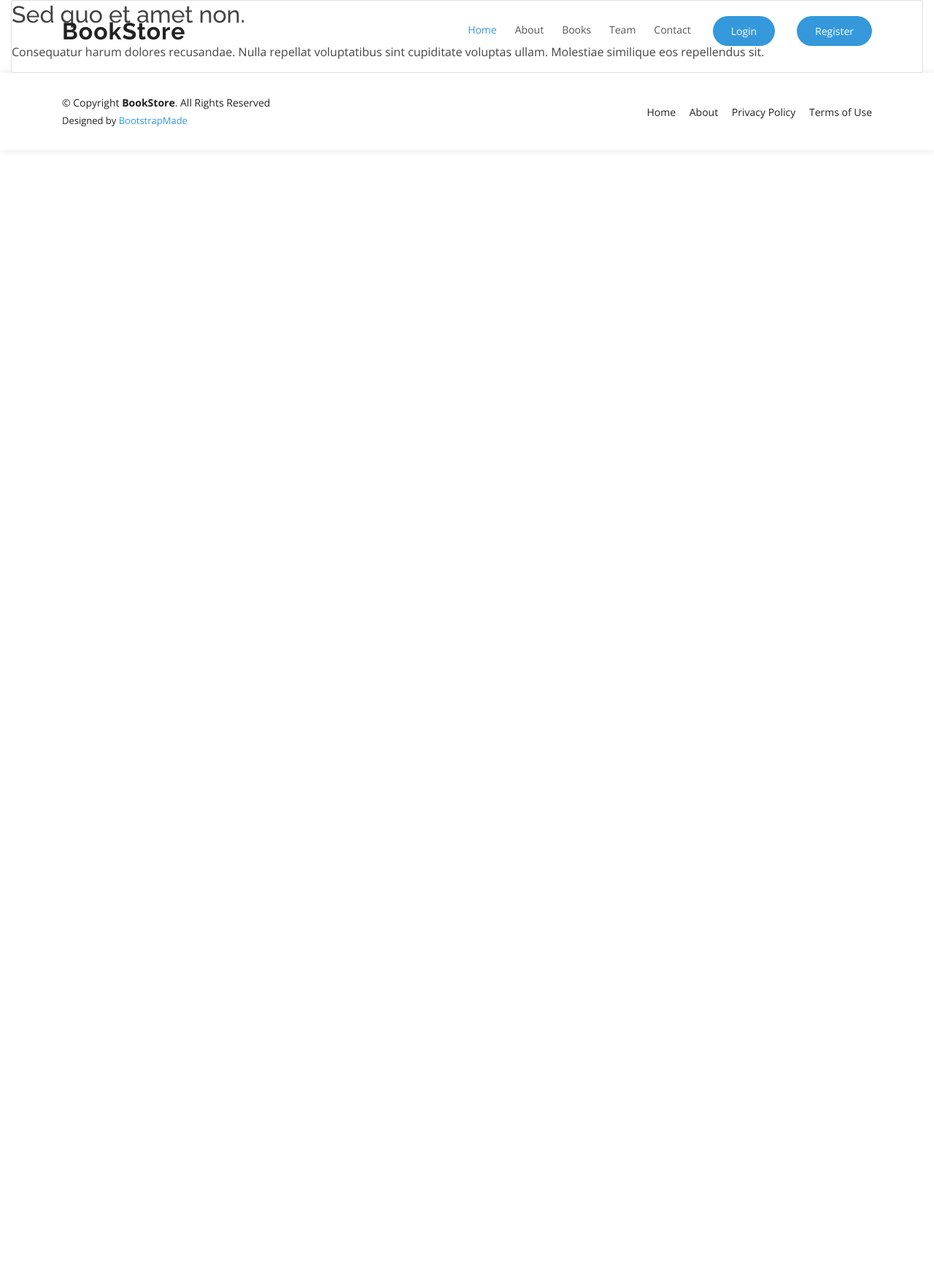
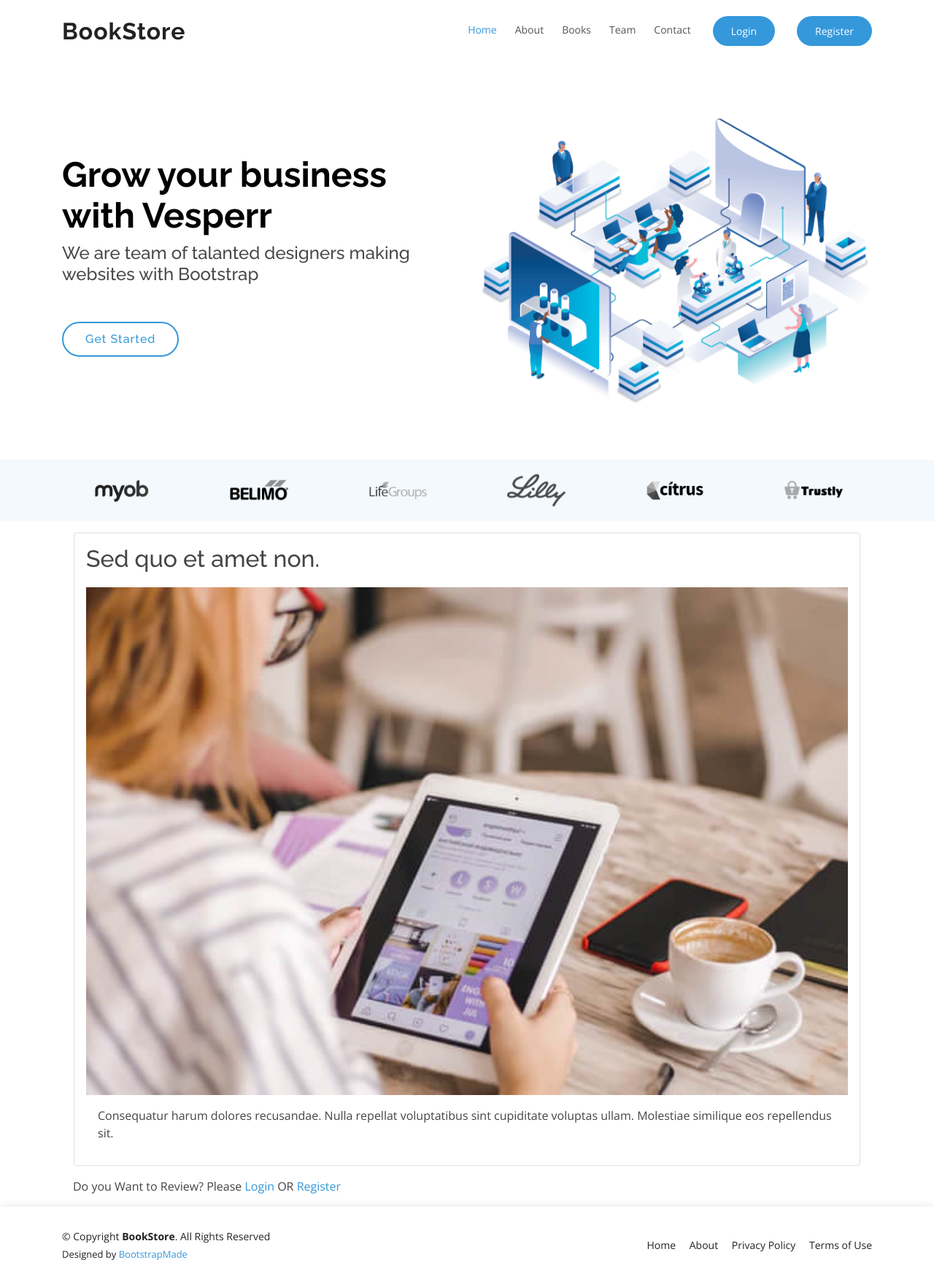
Before and after one commit to Online-Books-Store/OBSProject, a Laravel app: page /book/1/view in a window 1280 px wide. Shown: the whole page at 73% size. Before the commit the page ends 174 px from the top, so only its background shows below. Run offline with Laravel 8, Linux system fonts and the light colour scheme; data comes from the database, SQL or seed files in the repository; parts of the project's set-up code (start-up, migrations or seed data) failed here and were passed over; some libraries are stand-ins or nearby versions.

Commit message:
add comment

```diff
--- a/app/Http/Controllers/PageController.php
+++ b/app/Http/Controllers/PageController.php
@@ -5,6 +5,7 @@
 use Illuminate\Http\Request;
 use App\Post;
 use App\category;
+use App\comment;
 class PageController extends Controller
 {
     /**
@@ -53,7 +54,8 @@
     public function show($id)
     {
         $book = Post::findOrfail($id);
-        return view('Frontend.book',compact('book'));
+        $comments = comment::where('post_id',$id)->get();
+        return view('Frontend.book',compact('book','comments'));
     }
 
     /**
--- a/app/comment.php
+++ b/app/comment.php
@@ -6,5 +6,7 @@
 
 class comment extends Model
 {
-    //
+    public function user(){
+       return $this->belongsTo('App\User');
+    }
 }
--- a/resources/views/Frontend/book.blade.php
+++ b/resources/views/Frontend/book.blade.php
@@ -1,20 +1,57 @@
 @extends('FrontEnd.layouts.master')
+
+@section('content')
 @include('FrontEnd.layouts.nav')
 
-@section('content')
+@include('FrontEnd.layouts.hero')
 
-<div class="container-fluid">
-      <div class="card">
+
+<div class="container">
+      <div class="card p-3 m-3">
             <div class="card-title">
                   <h2>{{$book->title}}</h2>
             </div>
             <div class="care-body">
                   @if ($book->image)
-                  <img src="{{url(asset('public/uploads/'.$book->image))}}" alt="" class="w-100">
+                  <img src="{{url(asset('/uploads/'.$book->image))}}" alt="" class="w-100">
+                  @else
+                  <img src="{{url(asset('assets/img/more-services-1.jpg'))}}" alt="" class="w-100">
                   @endif
-                  <p>{{$book->content}}</p>
+                  <p class="m-3">{{$book->content}}</p>
             </div>
       </div>
+      <div class="container">
+            @if (auth()->check())
+            <form >
+                  <div class="row">
+                    <div class="col-9">
+                      <input type="text" class="form-control" placeholder="Review...">
+                    </div>
+                    <div class="col-2">
+                      <input type="submit" class="form-control btn btn-info" value="Review">
+                    </div>
+                  </div>
+            </form>
+            @else
+            <p>Do you Want to Review? Please <a href="{{route('login')}}">Login</a> OR <a href="{{route('register')}}">Register</a></p>
+            @endif
+
+
+      </div>
+      <div class="container">
+            @foreach ($comments as $comment)
+            <div class="card mt-2">
+                  <div class="card-title">
+                        {{$comment->user->name}}
+                  </div>
+                  <div class="card-body">
+                        {{$comment->comment}}
+                  </div>
+            </div>
+            @endforeach
+
+      </div>
+
 </div>
 
 @include('FrontEnd.layouts.footer')
```
